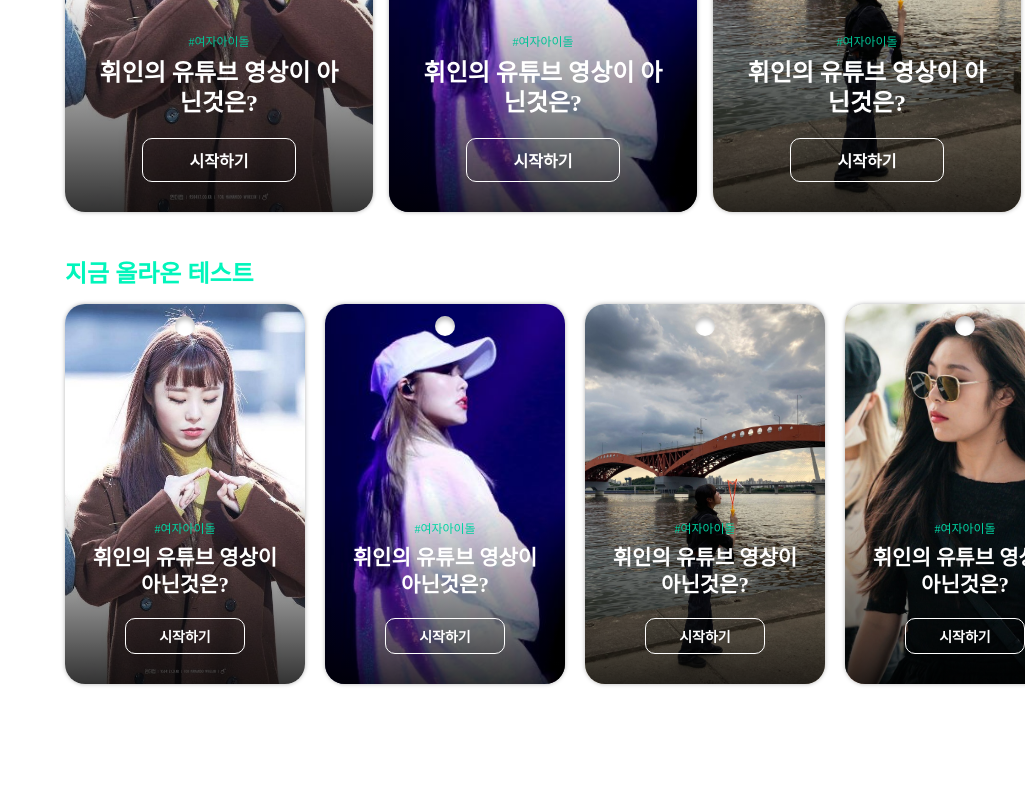
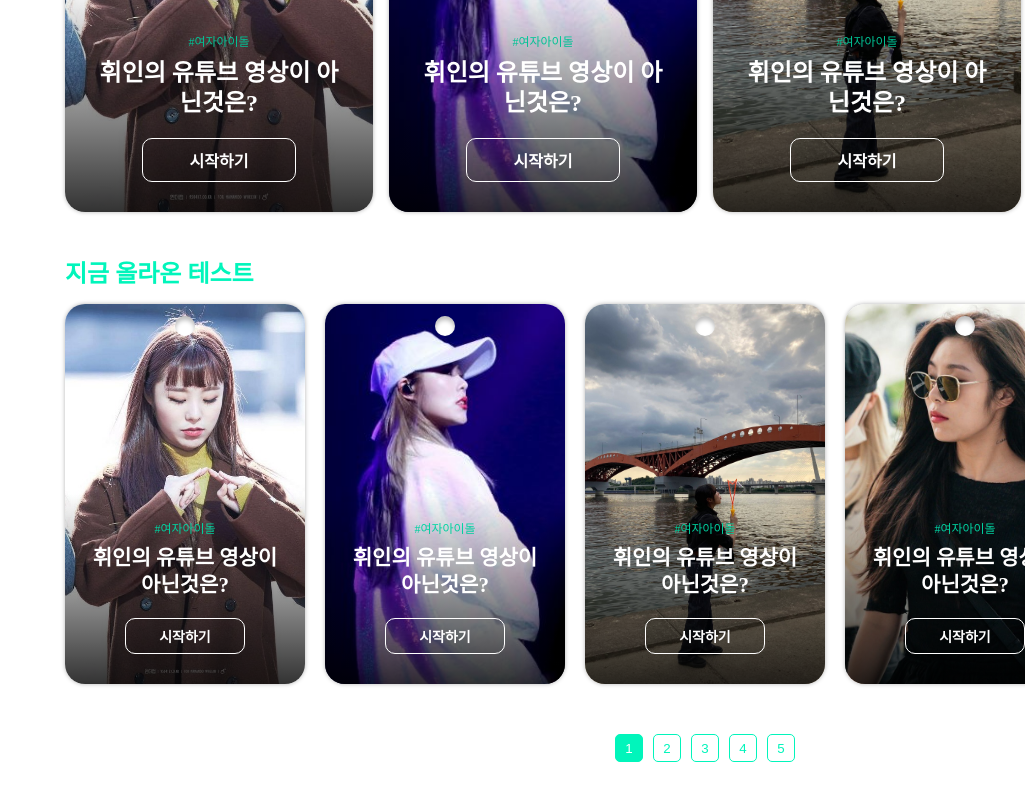
Before and after one commit to lmotp/otaku, a React (Create React App) app: page / in a window 1280 px wide. Shown: the part 722-1522 px from the top of the page, without its empty margins (255-1280 px from the left). Before the commit the page ends 1456 px from the top, so only its background shows below. Built offline with nearby package versions, Linux system fonts and the light colour scheme.

Commit message:
PagiNation Make and Style && UserProfileModal Event

```diff
--- a/src/components/Aside/UserProfileModal.tsx
+++ b/src/components/Aside/UserProfileModal.tsx
@@ -1,5 +1,4 @@
 import React from 'react';
-import { Link } from 'react-router-dom';
 import styled from 'styled-components';
 import { IUserClass, IUserInfo } from '../../typings/Aside';
 
--- /dev/null
+++ b/src/components/PagiNation/PagiNation.tsx
@@ -0,0 +1,40 @@
+import React, { useState } from 'react';
+import styled from 'styled-components';
+import PagiNationButton from './PagiNationButton';
+
+const buttonMocking = Array(5)
+  .fill('')
+  .map((v, i) => i + 1);
+
+const PagiNation = () => {
+  const [actvieButton, setActiveButton] = useState<number>(1);
+
+  const onChangeActiveButton = (value: number) => {
+    setActiveButton(value);
+  };
+
+  return (
+    <ButtonWrap>
+      {buttonMocking.map((number) => {
+        return (
+          <PagiNationButton
+            key={number}
+            buttonIndex={number}
+            active={actvieButton === number}
+            onChangeActiveButton={onChangeActiveButton}
+          />
+        );
+      })}
+    </ButtonWrap>
+  );
+};
+
+export default PagiNation;
+
+const ButtonWrap = styled.div`
+  display: flex;
+  justify-content: center;
+  margin-bottom: 100px;
+  gap: 10px;
+  width: 100%;
+`;
--- /dev/null
+++ b/src/components/PagiNation/PagiNationButton.tsx
@@ -0,0 +1,29 @@
+import React from 'react';
+import styled from 'styled-components';
+import { IPagiNation } from '../../typings/PagiNation';
+
+const PagiNationButton = ({ buttonIndex, active, onChangeActiveButton }: IPagiNation) => {
+  return (
+    <MoveButton active={active} onClick={() => onChangeActiveButton(buttonIndex)}>
+      {buttonIndex}
+    </MoveButton>
+  );
+};
+
+export default PagiNationButton;
+
+const MoveButton = styled.button<{ active: boolean }>`
+  width: 28px;
+  height: 28px;
+  border: 1px solid #01f5bb;
+  border-radius: 5px;
+  background-color: ${(props) => (props.active ? '#01f5bb' : '#ffffff')};
+  color: ${(props) => (props.active ? '#ffffff' : '#01f5bb')};
+
+  transition: background-color 0.2s linear, color 0.2s linear;
+
+  &:hover {
+    background-color: #01f5bb;
+    color: #ffffff;
+  }
+`;
--- a/src/layout/Aside.tsx
+++ b/src/layout/Aside.tsx
@@ -1,4 +1,4 @@
-import React from 'react';
+import React, { useState } from 'react';
 import styled from 'styled-components';
 import { ReactComponent as User } from '../assets/imgs/user.svg';
 import { ReactComponent as Heart } from '../assets/imgs/heart.svg';
@@ -40,17 +40,39 @@ const userClassMockingData = [
 ];
 
 const Aside = () => {
+  const [userProfileModalState, setUserProfileModalState] = useState<boolean>(false);
+  const [heartModalState, setHeartModalState] = useState<boolean>(false);
+  const [searchModalState, setSearchModalState] = useState<boolean>(false);
+
+  const onUserProfileModal = () => {
+    setUserProfileModalState(!userProfileModalState);
+    setHeartModalState(false);
+    setSearchModalState(false);
+  };
+  const onHeartModal = () => {
+    setHeartModalState(!heartModalState);
+    setUserProfileModalState(false);
+    setSearchModalState(false);
+  };
+  const onSearchModal = () => {
+    setSearchModalState(!searchModalState);
+    setUserProfileModalState(false);
+    setHeartModalState(false);
+  };
+
   return (
     <AisdeWrap>
-      <UserProfileModal userMockingData={userMockingData} userClassMockingData={userClassMockingData} />
-      <Button>
-        <UserIcon fill="#01f5bb" />
+      {userProfileModalState && (
+        <UserProfileModal userMockingData={userMockingData} userClassMockingData={userClassMockingData} />
+      )}
+      <Button onClick={onUserProfileModal} active={userProfileModalState}>
+        <UserIcon fill={userProfileModalState ? '#ffffff' : '#01f5bb'} />
       </Button>
-      <Button>
-        <HeartIcon fill="#01f5bb" />
+      <Button onClick={onHeartModal} active={heartModalState}>
+        <HeartIcon fill={heartModalState ? '#ffffff' : '#01f5bb'} />
       </Button>
-      <Button>
-        <SearchIcon fill="#01f5bb" />
+      <Button onClick={onSearchModal} active={searchModalState}>
+        <SearchIcon fill={searchModalState ? '#ffffff' : '#01f5bb'} />
       </Button>
     </AisdeWrap>
   );
@@ -65,7 +87,7 @@ const AisdeWrap = styled.aside`
   z-index: 1000;
 `;
 
-const Button = styled.button`
+const Button = styled.button<{ active: boolean }>`
   display: flex;
   justify-content: center;
   align-items: center;
@@ -73,7 +95,7 @@ const Button = styled.button`
   width: 50px;
   height: 50px;
   border-radius: 50%;
-  background-color: #ffffff;
+  background-color: ${(props) => (props.active ? '#01f5bb' : '#ffffff')};
   transition: background-color 0.2s ease-in-out;
 
   &:last-child {
--- a/src/pages/TestHome.tsx
+++ b/src/pages/TestHome.tsx
@@ -12,6 +12,7 @@ import styled from 'styled-components';
 import MyTestCard from '../components/TestHome/MyTestCard';
 import MakeMyTestCard from '../components/TestHome/MakeMyTestCard';
 import Tag from '../components/TestHome/Tag';
+import PagiNation from '../components/PagiNation/PagiNation';
 
 const mokingHotUserItem = [
   { id: 1, src: whee1, title: '휘인의 유튜브 영상이 아닌것은?', tag: '여자아이돌' },
@@ -106,6 +107,8 @@ const TestHome = () => {
           );
         })}
       </NewUserCardWrap>
+
+      <PagiNation />
     </section>
   );
 };
--- /dev/null
+++ b/src/typings/PagiNation.ts
@@ -0,0 +1,5 @@
+export interface IPagiNation {
+  buttonIndex: number;
+  active: boolean;
+  onChangeActiveButton: (value: number) => void;
+}
```
